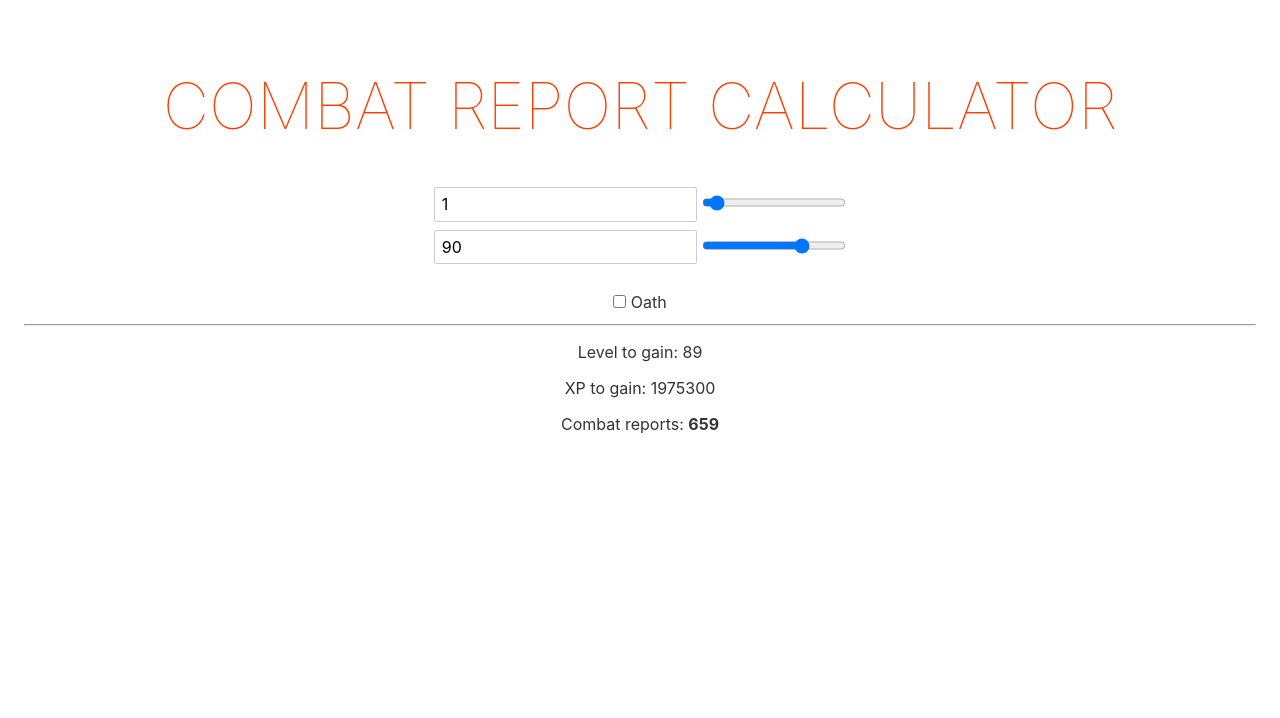
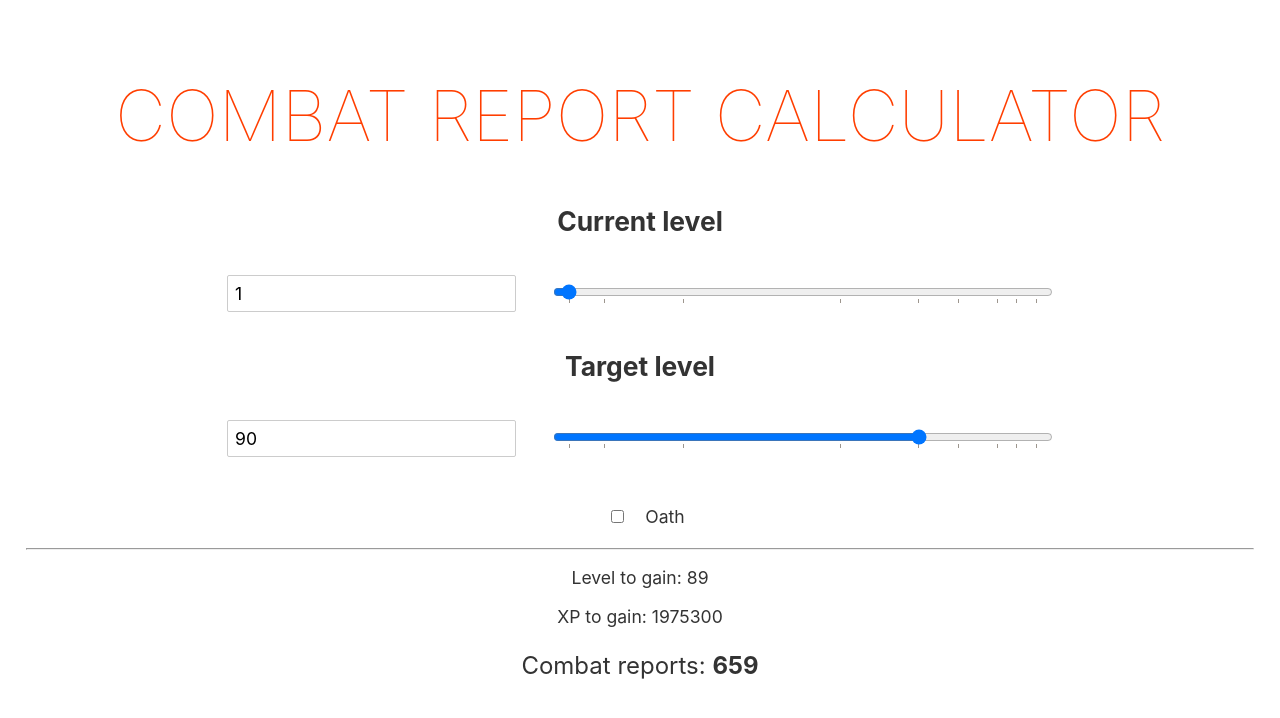
Before and after one commit to lucas-deangelis/gfl-calculator, a Svelte app: page / in a window 1280 px wide. Shown: the top 718 px of the page. Built offline with nearby package versions, Linux system fonts and the light colour scheme.

Commit message:
Levels marked, more visible

```diff
--- a/src/App.svelte
+++ b/src/App.svelte
@@ -134,15 +134,29 @@
 <main>
 	<h1>Combat report calculator</h1>
 
-	<div class="current">
-		<input type="number" bind:value={currentLevel}>
-		<input type="range" min="1" max="120" bind:value={currentLevel}>
+	<div class="level-input">
+		<h2>Current level</h2>
+		<input type="number" bind:value={currentLevel} class="number">
+		<input type="range" min="1" max="120" list="levels" bind:value={currentLevel} class="range">
 	</div>
 
-	<div class="target">
-		<input type="number" bind:value={targetLevel}>
-		<input type="range" min="1" max="120" bind:value={targetLevel}>
+	<div class="level-input">
+		<h2>Target level</h2>
+		<input type="number" bind:value={targetLevel} class="number">
+		<input type="range" min="1" max="120" list="levels" bind:value={targetLevel} class="range">
 	</div>
+
+	<datalist id="levels">
+		<option value="1" label="1">
+		<option value="10" label="10">
+		<option value="30" label="30">
+		<option value="70" label="70">
+		<option value="90" label="90">
+		<option value="100" label="100">
+		<option value="110" label="110">
+		<option value="115" label="115">
+		<option value="120" label="120">
+	</datalist>
 
 	<br>
 
@@ -154,7 +168,7 @@
 
 	<p>Level to gain: {levelDifference}</p>
 	<p>XP to gain: {xpToGain}</p>
-	<p>Combat reports: <b>{Math.ceil(xpToGain / 3000)}</b></p>
+	<p class="reports">Combat reports: <b>{Math.ceil(xpToGain / 3000)}</b></p>
 </main>
 
 <style>
@@ -163,6 +177,7 @@
 		padding: 1em;
 		max-width: 240px;
 		margin: 0 auto;
+		font-size: 1.1rem;
 	}
 
 	h1 {
@@ -172,6 +187,20 @@
 		font-weight: 100;
 	}
 
+	input {
+		margin: auto;
+		margin: 1rem;
+
+	}
+
+	.range {
+		width: 500px;
+	}
+
+	.reports {
+		font-size: 1.5rem;
+	}
+
 	@media (min-width: 640px) {
 		main {
 			max-width: none;
```
